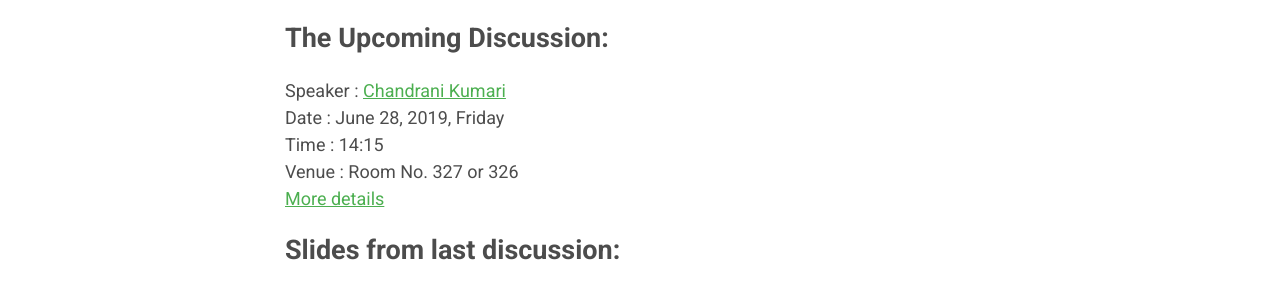
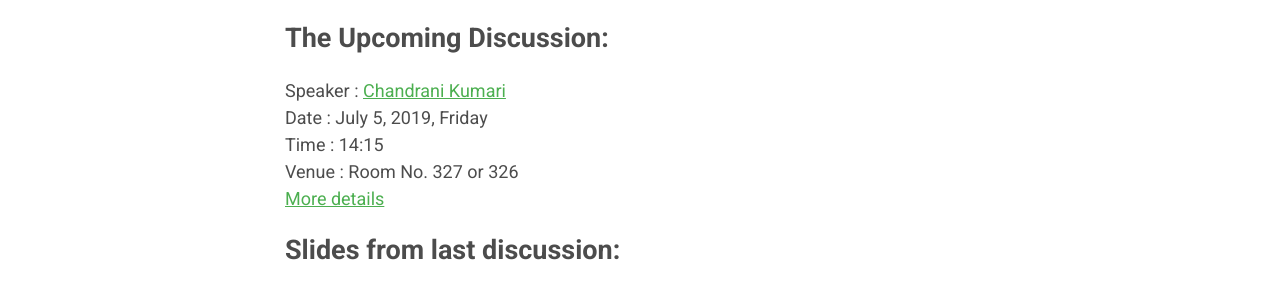
Before and after one commit to vinayphys/discussion2020, a Jekyll site: the page built from index.markdown, in a window 1280 px wide and 900 px high, scrolled down 780 px. Shown: the part 153-445 px from the top of the window. Built offline with Jekyll 4.4.1, drawn with Linux system fonts in a browser that asks for light colours.

Commit message:
Update index.markdown

```diff
--- a/index.markdown
+++ b/index.markdown
@@ -22,7 +22,7 @@ If you also want to be the part of the discussion group then please mail us with
 
 ## The Upcoming Discussion:
 Speaker :      [Chandrani Kumari](https://www.imsc.res.in/chandrani_kumari)
-Date    :      June 28, 2019, Friday
+Date    :      July 5, 2019, Friday
 Time    :      14:15
 Venue   :      Room No. 327 or 326
 [More details](https://vinayphys.github.io/discussion2019/2019/06/enhancer_activity_during_embryonic_development)
```
